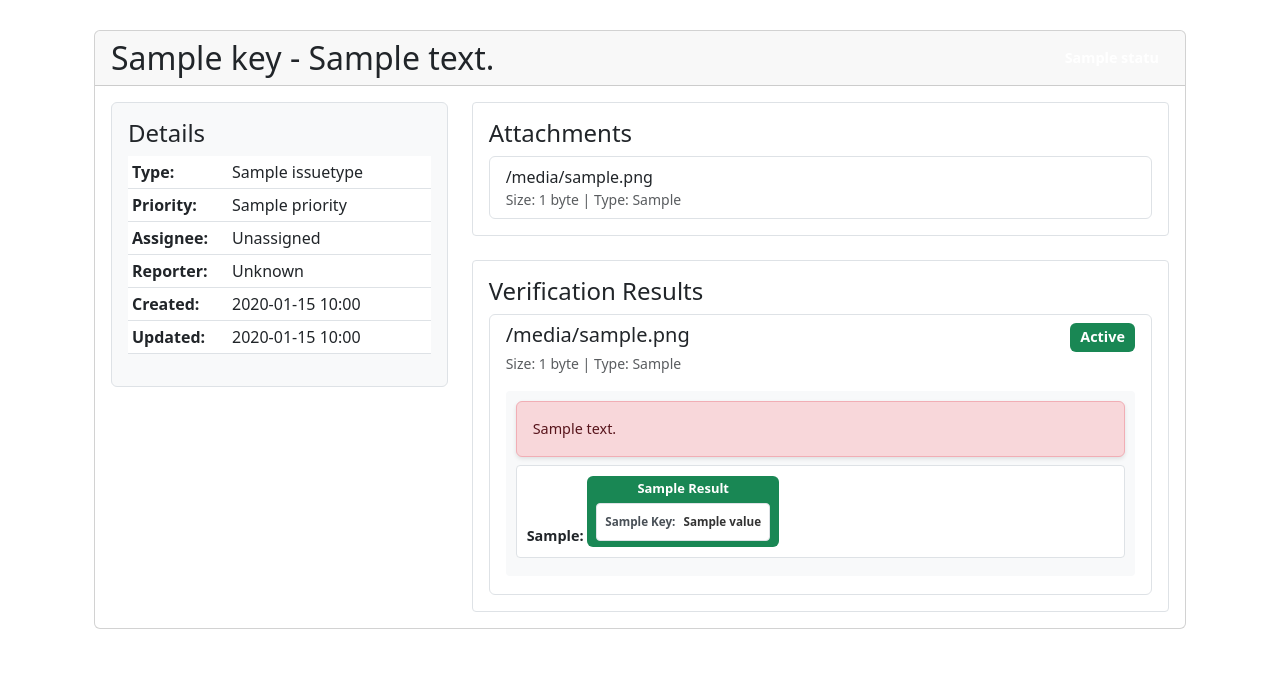
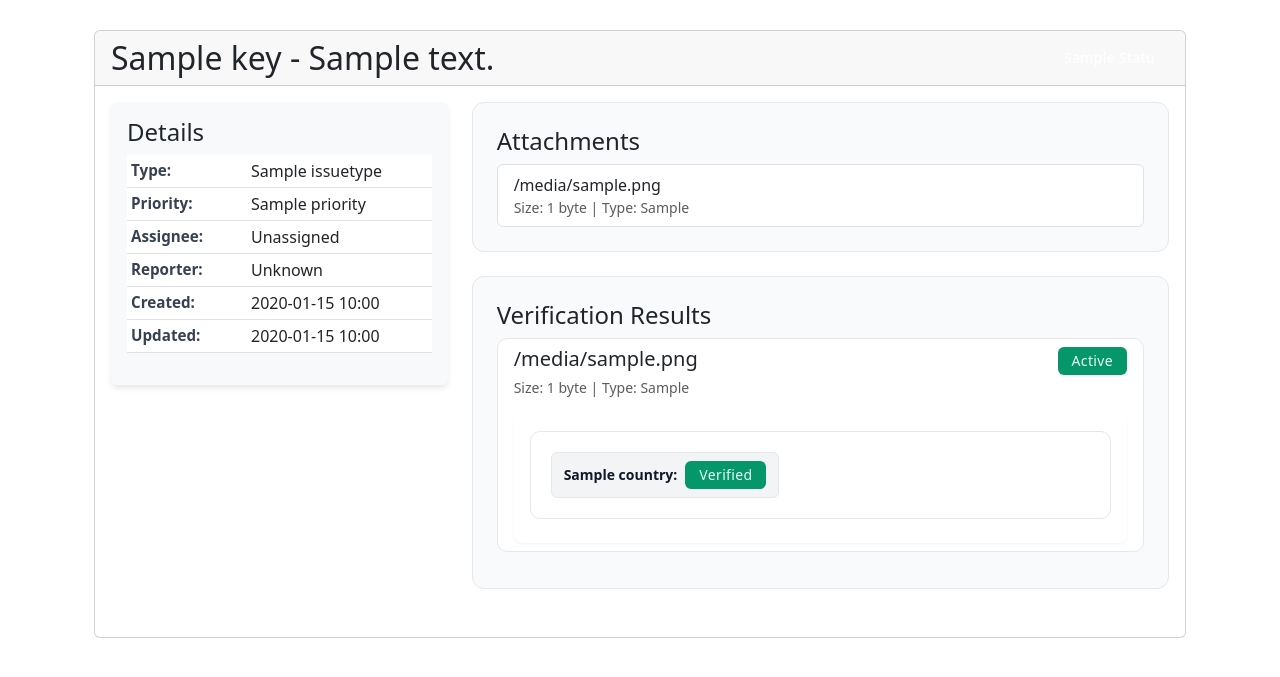
Before and after one commit to seonghyeon-min/jira-django, a Django app: template jira_auto_tool/jira_integration/templates/jira_integration/view_issue.html in a window 1280 px wide. Shown: the top 677 px of the page. Run offline with Django 5.2, Linux system fonts and the light colour scheme; the template is opened without the code that fills it: most values are stand-ins (such as "Sample title", 1, 10 or a date in 2020).

Commit message:
241230, add logic and country mapping

```diff
--- a/jira_auto_tool/jira_integration/templates/jira_integration/view_issue.html
+++ b/jira_auto_tool/jira_integration/templates/jira_integration/view_issue.html
@@ -110,33 +110,17 @@
 
                                 {% if attachment.verification_status %}
                                     <div class="verification-details mt-3">
-                                        {% if attachment.verification_status.message %}
-                                            <div class="alert alert-danger mb-2">
-                                                {{ attachment.verification_status.message }}
-                                            </div>
-                                        {% endif %}
-
                                         {% if attachment.verification_status.checks %}
                                             {% for check in attachment.verification_status.checks %}
                                                 <div class="check-result mb-2">
-                                                    <strong>{{ check.check_type|title }}:</strong>
-                                                    <span class="badge bg-{{ check.result|yesno:'success,danger,warning' }}">
-                                                        {{ check.result|title }}
+                                                    {% for country, status in check.items %}
+                                                        <div class="detail-item">
+                                                            <strong>{{ country }}:</strong>
+                                                            <span class="badge bg-{{ status|yesno:'success,danger,warning' }}">
+                                                                {{ status|yesno:'Verified,Not Verified,Pending' }}
 
-
-                                                    {% if check.details %}
-                                                        <div class="details-box mt-2">
-                                                            {% for key, value in check.details.items %}
-                                                                <div class="detail-item"><strong>{{ key|title }}:</strong> {{ value }}</div>
-                                                            {% endfor %}
                                                         </div>
-                                                    {% endif %}
-
-                                                    {% if check.error %}
-                                                        <div class="alert alert-danger mt-2 mb-0 py-2">
-                                                            <small>{{ check.error }}</small>
-                                                        </div>
-                                                    {% endif %}
+                                                    {% endfor %}
                                                 </div>
                                             {% endfor %}
                                         {% endif %}
@@ -166,79 +150,158 @@
 
 <style>
     .issue-details {
-        border: 1px solid #dee2e6;
+        border: none;
+        box-shadow: 0 4px 6px -1px rgba(0, 0, 0, 0.1);
+        background: #ffffff;
+        border-radius: 12px;
     }
 
     .issue-details table th {
-        width: 100px;
+        width: 120px;
+        color: #374151;
+        font-weight: 600;
+        font-size: 0.95rem;
     }
 
     .attachments-section,
     .verification-section {
-        border: 1px solid #dee2e6;
-        border-radius: 0.25rem;
-        padding: 1rem;
+        background: #f9fafb;
+        border: 1px solid #e5e7eb;
+        border-radius: 12px;
+        padding: 1.5rem;
+        margin-bottom: 2rem;
     }
 
     .verification-details {
-        font-size: 0.9em;
-        padding: 10px;
-        background-color: #f8f9fa;
-        border-radius: 4px;
-        margin: 10px 0;
-    }
-
-    .details-box {
-        padding: 8px;
-        background-color: #fff;
-        border: 1px solid #dee2e6;
-        border-radius: 4px;
-        color: #333;
-        margin-top: 8px;
-        width: 100%;
-        box-sizing: border-box;
-        overflow-x: auto; /* Add horizontal scroll if content is too wide */
-        max-width: 100%; /* Ensure it doesn't exceed parent width */
+        background: #ffffff;
+        border-radius: 8px;
+        padding: 1rem;
+        box-shadow: 0 1px 3px rgba(0, 0, 0, 0.05);
     }
 
     .detail-item {
-        margin: 4px 0;
-        color: #333;
-        word-wrap: break-word; /* Break long words */
-        overflow-wrap: break-word;
-        white-space: pre-wrap; /* Preserve whitespace and wrapping */
-        font-size: 0.9em; /* Slightly smaller font size */
+        background: #f3f4f6;
+        border-radius: 6px;
+        padding: 0.5rem 0.75rem;
+        margin: 0.25rem;
+        display: inline-flex;
+        align-items: center;
+        font-size: 0.875rem;
+        color: #4b5563;
+        border: 1px solid #e5e7eb;
     }
 
     .detail-item strong {
-        color: #495057;
-        margin-right: 5px;
-        white-space: nowrap; /* Keep labels on one line */
+        color: #111827;
+        font-weight: 600;
+        margin-right: 0.5rem;
     }
 
     .check-result {
-        padding: 10px;
-        margin-bottom: 10px;
-        border: 1px solid #dee2e6;
-        border-radius: 4px;
-        background-color: #fff;
-        width: 100%;
-        box-sizing: border-box;
-        overflow: hidden; /* Contain floating children */
+        background: #ffffff;
+        border-radius: 10px;
+        padding: 1rem;
+        margin-bottom: 1rem;
+        display: flex;
+        flex-wrap: wrap;
+        gap: 0.5rem;
+        border: 1px solid #e5e7eb;
     }
 
-    /* Ensure proper spacing between check results */
-    .check-result:last-child {
-        margin-bottom: 0;
+    .verification-section .list-group-item {
+        border: 1px solid #e5e7eb;
+        border-radius: 10px;
+        margin-bottom: 0.75rem;
+        background: #ffffff;
+        transition: all 0.2s ease;
     }
 
-    .alert {
-        box-shadow: 0 2px 4px rgba(0,0,0,0.1);
+    .verification-section .list-group-item:hover {
+        transform: translateY(-1px);
+        box-shadow: 0 4px 6px -1px rgba(0, 0, 0, 0.1);
     }
 
     .badge {
-        font-size: 0.9em;
-        padding: 0.5em 0.7em;
+        padding: 0.5em 1em;
+        font-weight: 500;
+        border-radius: 6px;
+        font-size: 0.875rem;
+        text-transform: capitalize;
+        letter-spacing: 0.025em;
+    }
+
+    /* Modern badge colors */
+    .badge.bg-success {
+        background-color: #059669 !important;
+        color: #ecfdf5;
+    }
+
+    .badge.bg-danger {
+        background-color: #dc2626 !important;
+        color: #fef2f2;
+    }
+
+    .badge.bg-warning {
+        background-color: #d97706 !important;
+        color: #fffbeb;
+    }
+
+    /* Details box with new theme */
+    .details-box {
+        background: #ffffff;
+        border-radius: 10px;
+        padding: 1.25rem;
+        border: 1px solid #e5e7eb;
+        color: #374151;
+        margin: 1rem 0;
+        box-shadow: 0 1px 3px rgba(0, 0, 0, 0.05);
+    }
+
+    .details-box pre {
+        background: #f9fafb;
+        border-radius: 8px;
+        padding: 1rem;
+        font-family: ui-monospace, monospace;
+        font-size: 0.875rem;
+        line-height: 1.6;
+    }
+
+    /* Scrollbar styling */
+    ::-webkit-scrollbar {
+        width: 8px;
+        height: 8px;
+    }
+
+    ::-webkit-scrollbar-track {
+        background: #f1f1f1;
+        border-radius: 4px;
+    }
+
+    ::-webkit-scrollbar-thumb {
+        background: #d1d5db;
+        border-radius: 4px;
+    }
+
+    ::-webkit-scrollbar-thumb:hover {
+        background: #9ca3af;
+    }
+
+    /* Alert styling */
+    .alert {
+        border-radius: 10px;
+        border: none;
+        box-shadow: 0 2px 4px rgba(0, 0, 0, 0.05);
+    }
+
+    .alert-danger {
+        background-color: #fef2f2;
+        color: #991b1b;
+        border-left: 4px solid #dc2626;
+    }
+
+    .alert-heading {
+        color: #7f1d1d;
+        font-weight: 600;
     }
 </style>
 {% endblock %}
```
Also changed, not shown: jira_auto_tool/jira_integration/services.py (+59 -8 lines).
